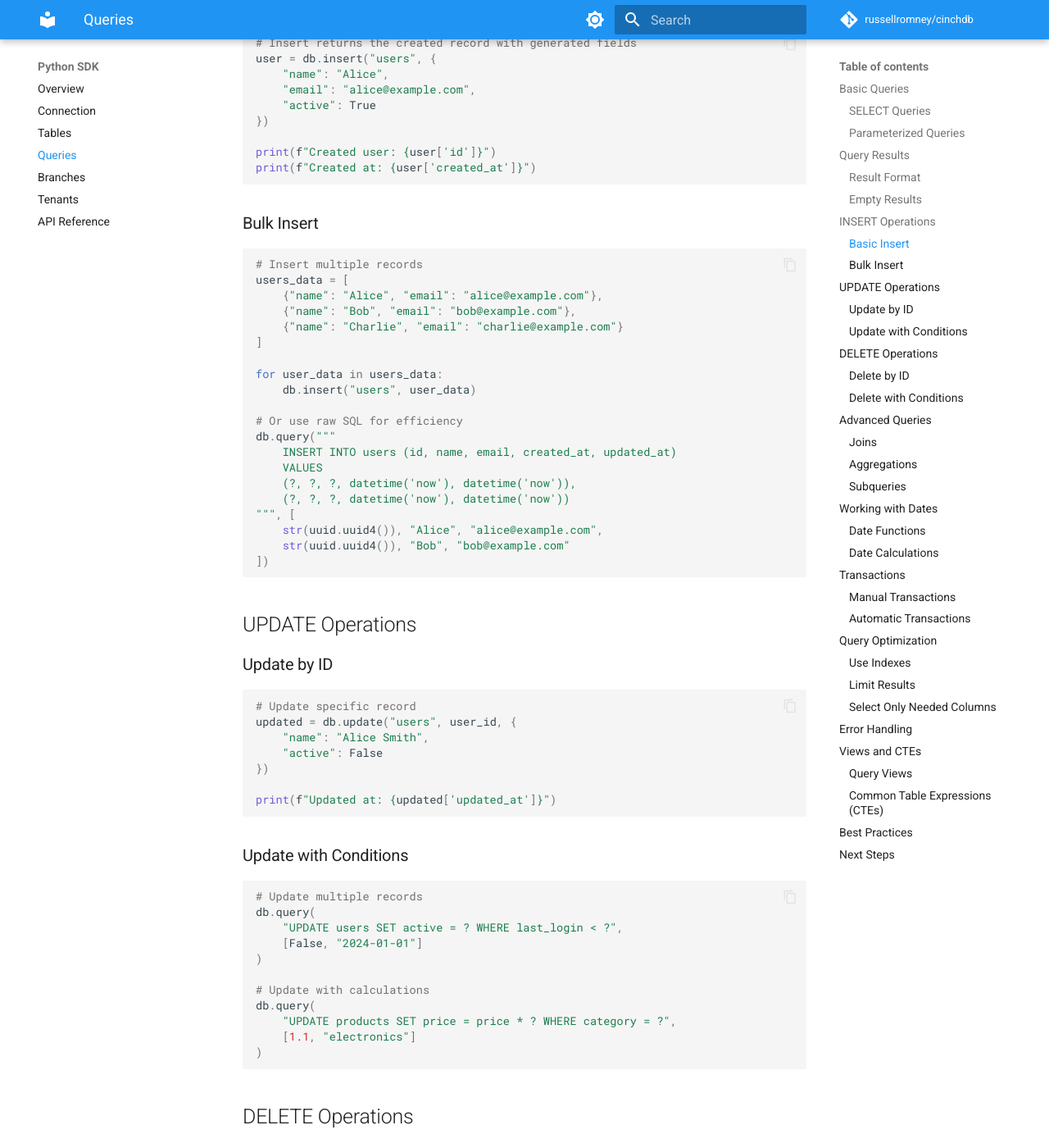
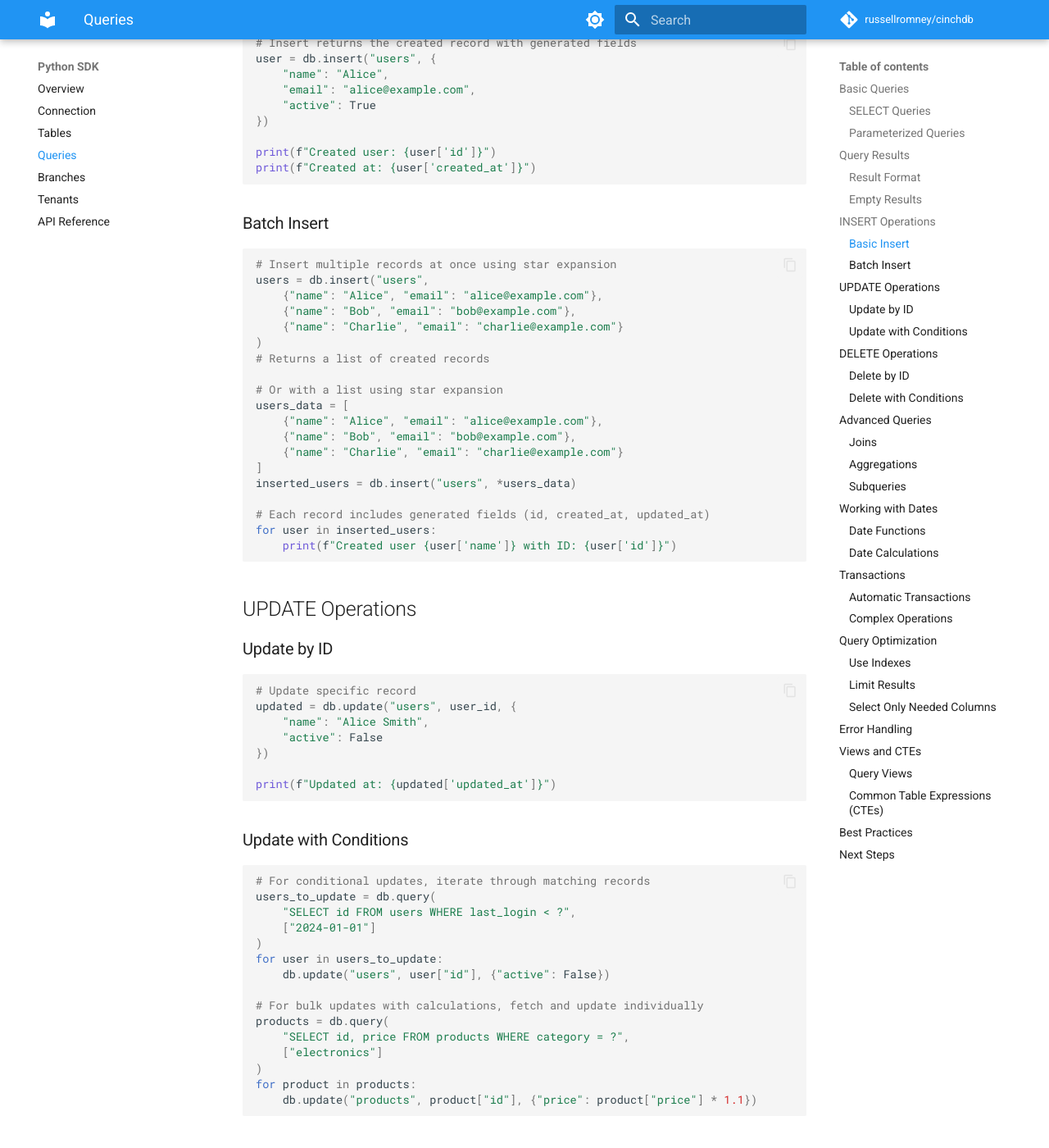
Before and after one commit to russellromney/cinchdb, an MkDocs documentation site: the page built from docs/python-sdk/queries.md, in a window 1280 px wide and 1400 px high, scrolled down 1659 px. Shown: the whole window at 82% size. Built offline with MkDocs 1.6.1 and Material for MkDocs 9.7.7, drawn with Linux system fonts in a browser that asks for light colours; comment, search, counter and statistics services are not loaded; some of the changed text lies outside the part shown.

Commit message:
batch insert; docs

````diff
--- a/docs/python-sdk/queries.md
+++ b/docs/python-sdk/queries.md
@@ -78,28 +78,27 @@ print(f"Created user: {user['id']}")
 print(f"Created at: {user['created_at']}")
 ```
 
-### Bulk Insert
+### Batch Insert
 ```python
-# Insert multiple records
+# Insert multiple records at once using star expansion
+users = db.insert("users",
+    {"name": "Alice", "email": "alice@example.com"},
+    {"name": "Bob", "email": "bob@example.com"},
+    {"name": "Charlie", "email": "charlie@example.com"}
+)
+# Returns a list of created records
+
+# Or with a list using star expansion
 users_data = [
     {"name": "Alice", "email": "alice@example.com"},
     {"name": "Bob", "email": "bob@example.com"},
     {"name": "Charlie", "email": "charlie@example.com"}
 ]
+inserted_users = db.insert("users", *users_data)
 
-for user_data in users_data:
-    db.insert("users", user_data)
-
-# Or use raw SQL for efficiency
-db.query("""
-    INSERT INTO users (id, name, email, created_at, updated_at)
-    VALUES
-    (?, ?, ?, datetime('now'), datetime('now')),
-    (?, ?, ?, datetime('now'), datetime('now'))
-""", [
-    str(uuid.uuid4()), "Alice", "alice@example.com",
-    str(uuid.uuid4()), "Bob", "bob@example.com"
-])
+# Each record includes generated fields (id, created_at, updated_at)
+for user in inserted_users:
+    print(f"Created user {user['name']} with ID: {user['id']}")
 ```
 
 ## UPDATE Operations
@@ -117,17 +116,21 @@ print(f"Updated at: {updated['updated_at']}")
 
 ### Update with Conditions
 ```python
-# Update multiple records
-db.query(
-    "UPDATE users SET active = ? WHERE last_login < ?",
-    [False, "2024-01-01"]
+# For conditional updates, iterate through matching records
+users_to_update = db.query(
+    "SELECT id FROM users WHERE last_login < ?",
+    ["2024-01-01"]
 )
+for user in users_to_update:
+    db.update("users", user["id"], {"active": False})
 
-# Update with calculations
-db.query(
-    "UPDATE products SET price = price * ? WHERE category = ?",
-    [1.1, "electronics"]
+# For bulk updates with calculations, fetch and update individually
+products = db.query(
+    "SELECT id, price FROM products WHERE category = ?",
+    ["electronics"]
 )
+for product in products:
+    db.update("products", product["id"], {"price": product["price"] * 1.1})
 ```
 
 ## DELETE Operations
@@ -140,16 +143,20 @@ db.delete("users", user_id)
 
 ### Delete with Conditions
 ```python
-# Delete multiple records
-db.query(
-    "DELETE FROM sessions WHERE created_at < datetime('now', '-7 days')"
+# For conditional deletes, fetch matching records first
+old_sessions = db.query(
+    "SELECT id FROM sessions WHERE created_at < datetime('now', '-7 days')"
 )
+for session in old_sessions:
+    db.delete("sessions", session["id"])
 
-# Delete with parameters
-db.query(
-    "DELETE FROM users WHERE active = ? AND last_login < ?",
+# Delete with multiple conditions
+inactive_users = db.query(
+    "SELECT id FROM users WHERE active = ? AND last_login < ?",
     [False, "2023-01-01"]
 )
+for user in inactive_users:
+    db.delete("users", user["id"])
 ```
 
 ## Advanced Queries
@@ -275,35 +282,35 @@ monthly = db.query("""
 
 ## Transactions
 
-### Manual Transactions
+### Automatic Transactions
+Individual operations (insert, update, delete) are automatically wrapped in transactions.
+
+### Complex Operations
 ```python
-# For complex operations
+# For operations requiring multiple steps, use the API methods
 try:
-    db.query("BEGIN")
+    # Create user and profile
+    user = db.insert("users", {"name": "Alice"})
+    profile = db.insert("profiles", {"user_id": user["id"], "bio": "..."})
 
-    # Multiple operations
-    user = db.insert("users", {"name": "Alice"})
-    db.insert("profiles", {"user_id": user["id"], "bio": "..."})
-    db.query("UPDATE stats SET user_count = user_count + 1")
+    # Update stats
+    stats = db.query("SELECT * FROM stats WHERE id = 1")[0]
+    db.update("stats", stats["id"], {"user_count": stats["user_count"] + 1})
 
-    db.query("COMMIT")
 except Exception as e:
-    db.query("ROLLBACK")
+    print(f"Operation failed: {e}")
     raise
 ```
-
-### Automatic Transactions
-Individual operations are automatically wrapped in transactions.
 
 ## Query Optimization
 
 ### Use Indexes
 ```python
-# Create indexes for frequently queried columns
-db.query("CREATE INDEX idx_users_email ON users(email)")
-db.query("CREATE INDEX idx_orders_user_status ON orders(user_id, status)")
+# Create indexes through table management
+# Indexes should be created when defining tables or through schema migrations
+# For frequently queried columns, consider adding indexes at table creation time
 
-# Check query plan
+# Check query plan (read-only operation)
 plan = db.query("EXPLAIN QUERY PLAN SELECT * FROM users WHERE email = ?", ["test@example.com"])
 ```
 
````
Also changed, not shown: README.md (+17 -2 lines), docs/cli/query.md (+3 -4 lines), docs/python-sdk/api-reference.md (+22 -4 lines), 8 other files.
